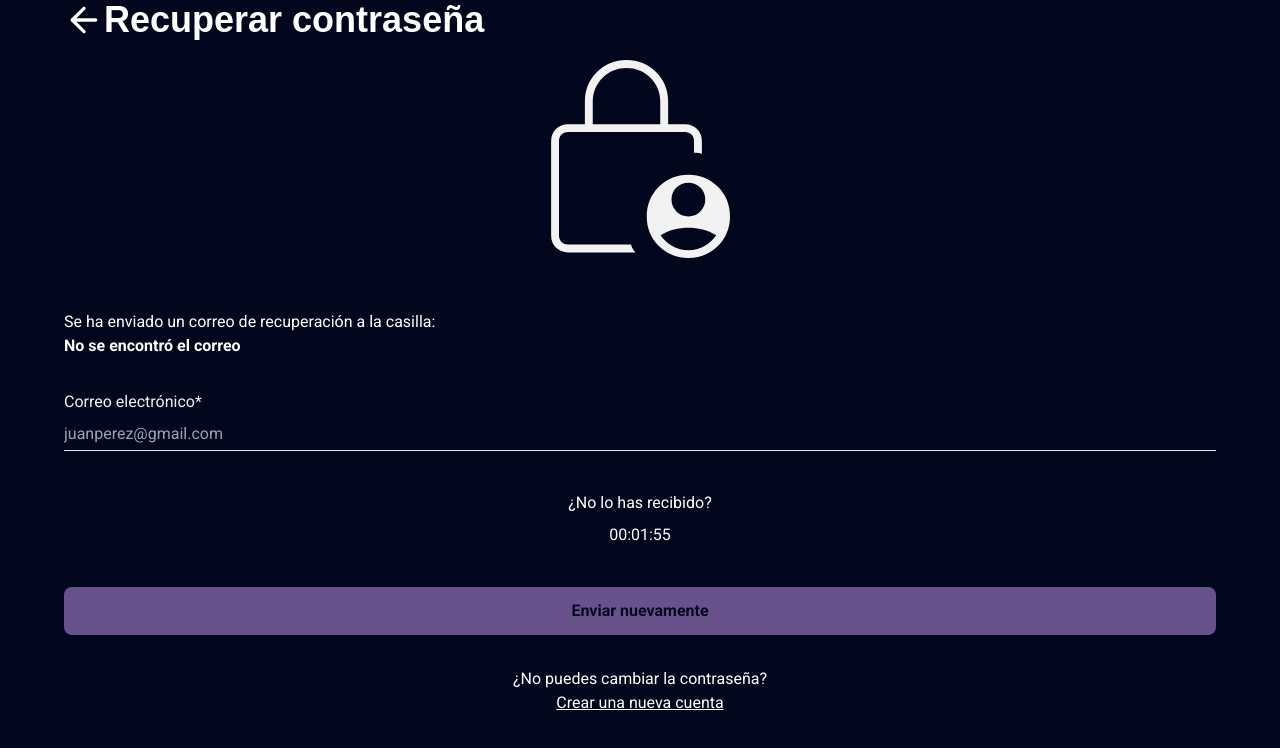
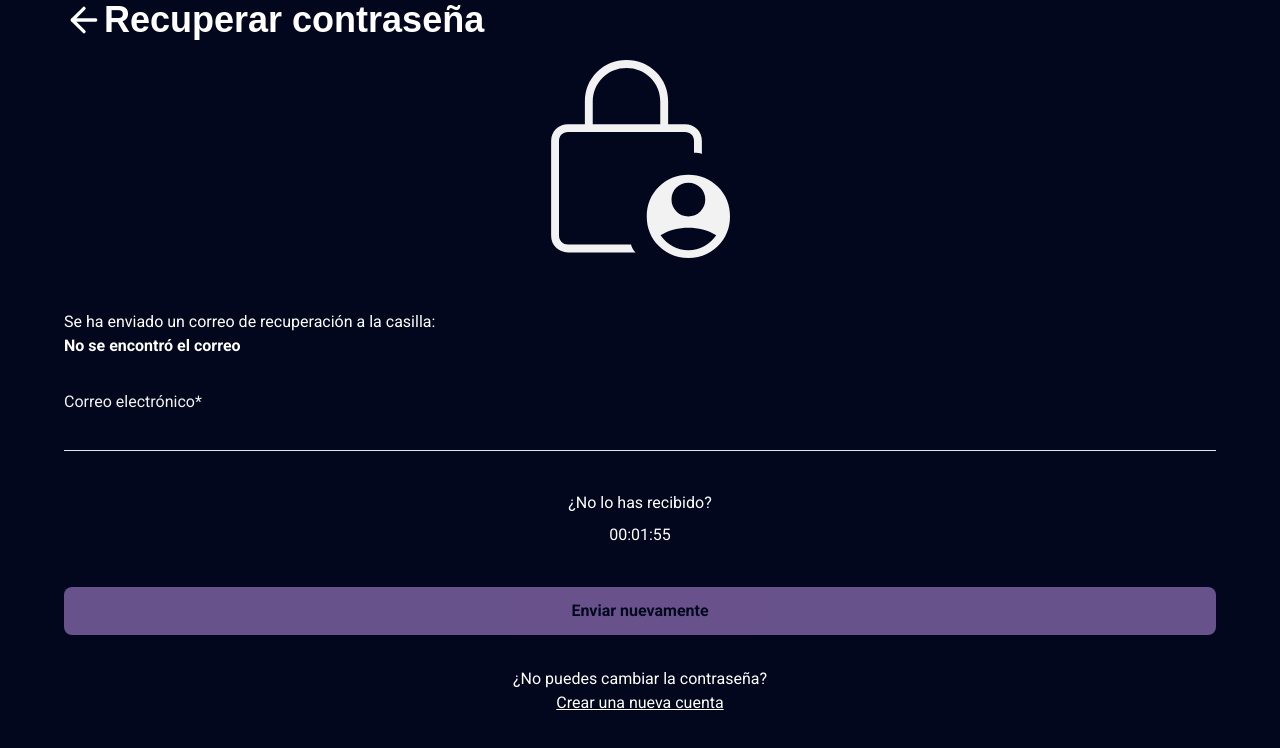
Before and after one commit to igrowker/i004-crewland-front, a Next.js app: page /auth/recovery/success in a window 1280 px wide. Shown: the top 748 px of the page. Built offline with nearby package versions, Linux system fonts and the light colour scheme; a web font is replaced by a local one.

Commit message:
fix email in success page

```diff
--- a/src/app/auth/recovery/success/page.tsx
+++ b/src/app/auth/recovery/success/page.tsx
@@ -69,7 +69,7 @@ export default function SuccessPage() {
           id='email'
           type='email'
           label='Correo electrónico'
-          placeholder='juanperez@gmail.com'
+          placeholder={email}
           value={email}
           onChange={(e) => setEmail(e.target.value)}
         />
```
